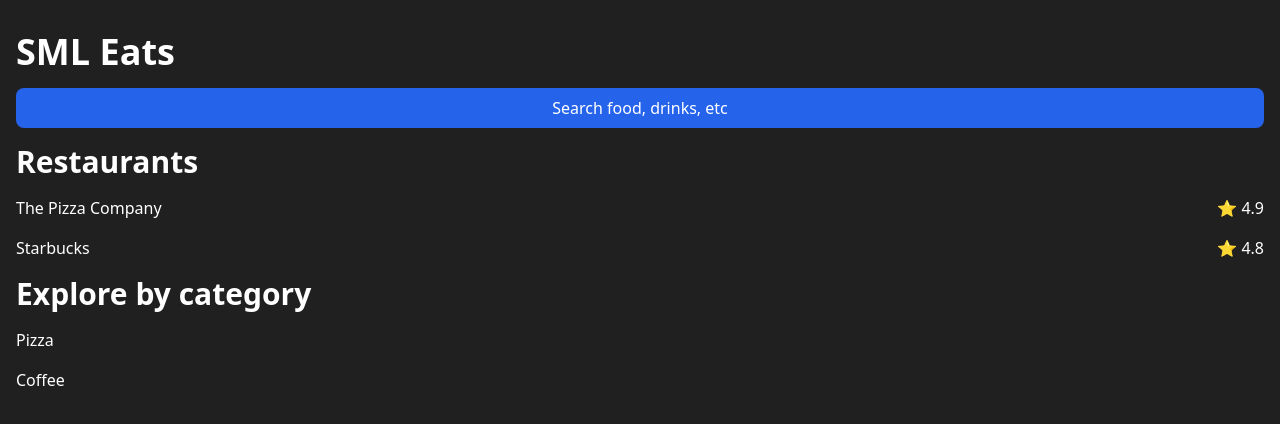
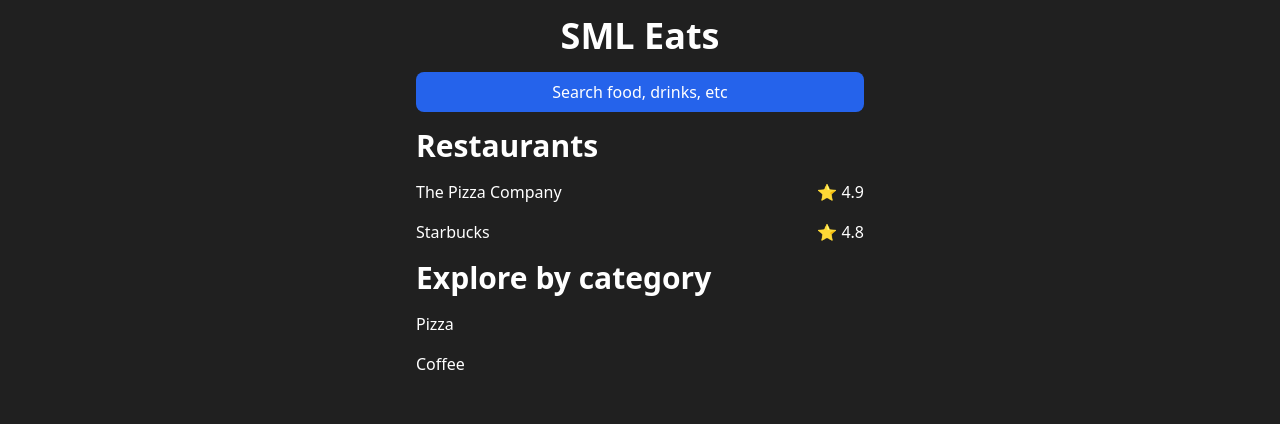
Before and after one commit to shamwela/sml-eats, a Next.js app: page / in a window 1280 px wide. Shown: the top 424 px of the page. Built offline with nearby package versions, Linux system fonts and the light colour scheme.

Commit message:
Improve general layout style

```diff
--- a/pages/_app.tsx
+++ b/pages/_app.tsx
@@ -93,11 +93,13 @@
 
   return (
     <>
-      <nav className='flex flex-wrap items-center gap-x-4 py-4'>
+      <nav className='mb-4 flex flex-wrap items-center justify-center'>
         <Link href='/'>
           <a className='text-4xl font-bold'>SML Eats</a>
         </Link>
       </nav>
+
+      <main className='mx-auto max-w-md'>
         <Component
           {...pageProps}
           restaurants={restaurants}
@@ -105,6 +107,7 @@
           addItem={addItem}
           changeItemQuantity={changeItemQuantity}
         />
+      </main>
 
       {cart.length > 0 && (
         <Link href='/cart'>
```
Lines whose indentation alone changed are shown as unchanged.
